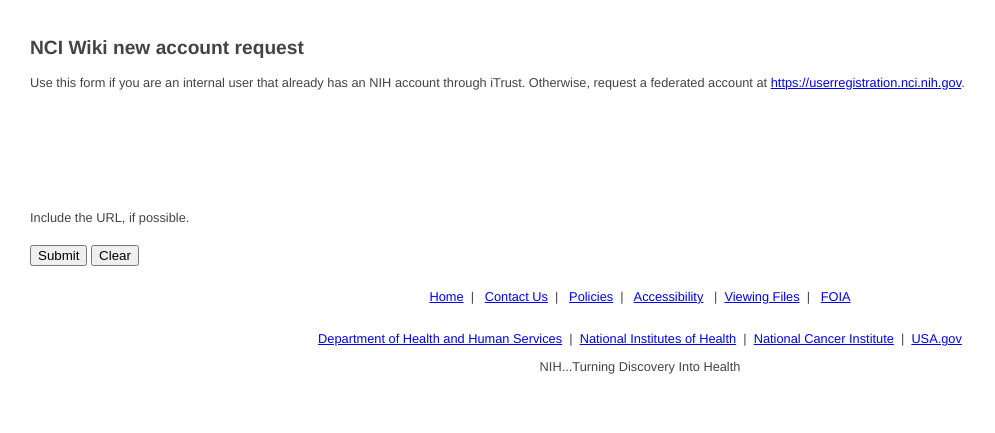
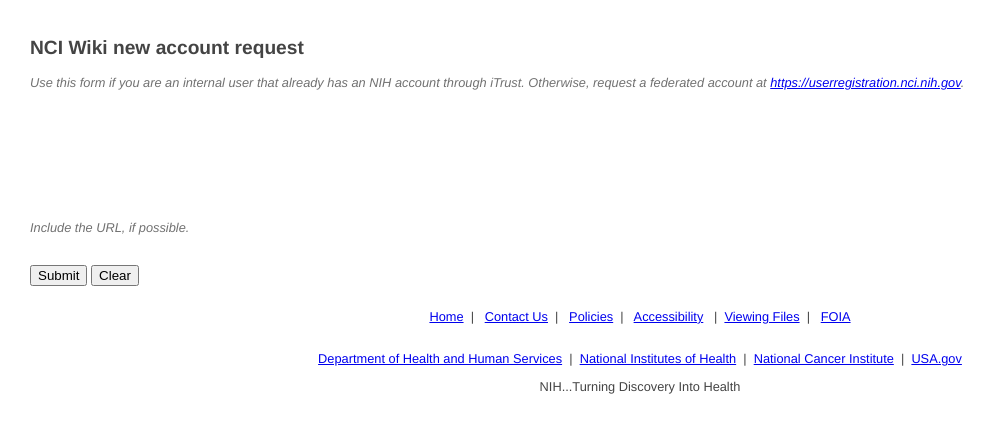
Before and after one commit to CBIIT/wiki-signup, a Flask app: template wikisignup/templates/home.html in a window 1280 px wide. Shown: the part 67-500 px from the top of the page, without its empty margins (0-995 px from the left). Run offline with Flask 2, Linux system fonts and the light colour scheme; the template is opened without the code that fills it, so the values that code supplies are empty; parts of the project's set-up code (start-up, migrations or seed data) failed here and were passed over.

Commit message:
Update main.css
adding css for new changes

```diff
--- a/wikisignup/static/css/main.css
+++ b/wikisignup/static/css/main.css
@@ -52,3 +52,9 @@ a.skipnav {
 	width:100%;
 	text-align:center;
 }
+
+.internalForm {
+        padding-bottom:10px;
+        font-style:italic;
+        color:#717171
+}
```
